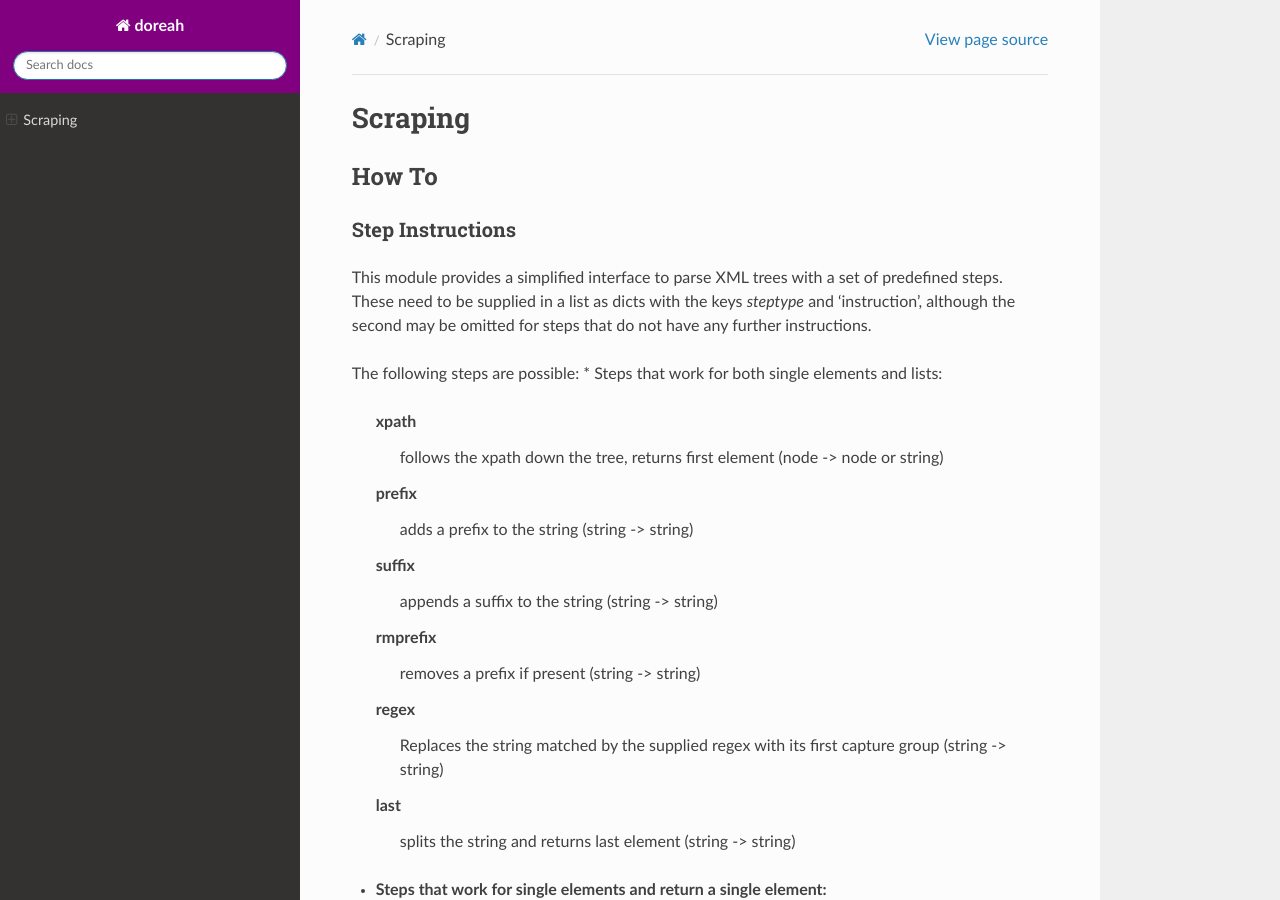
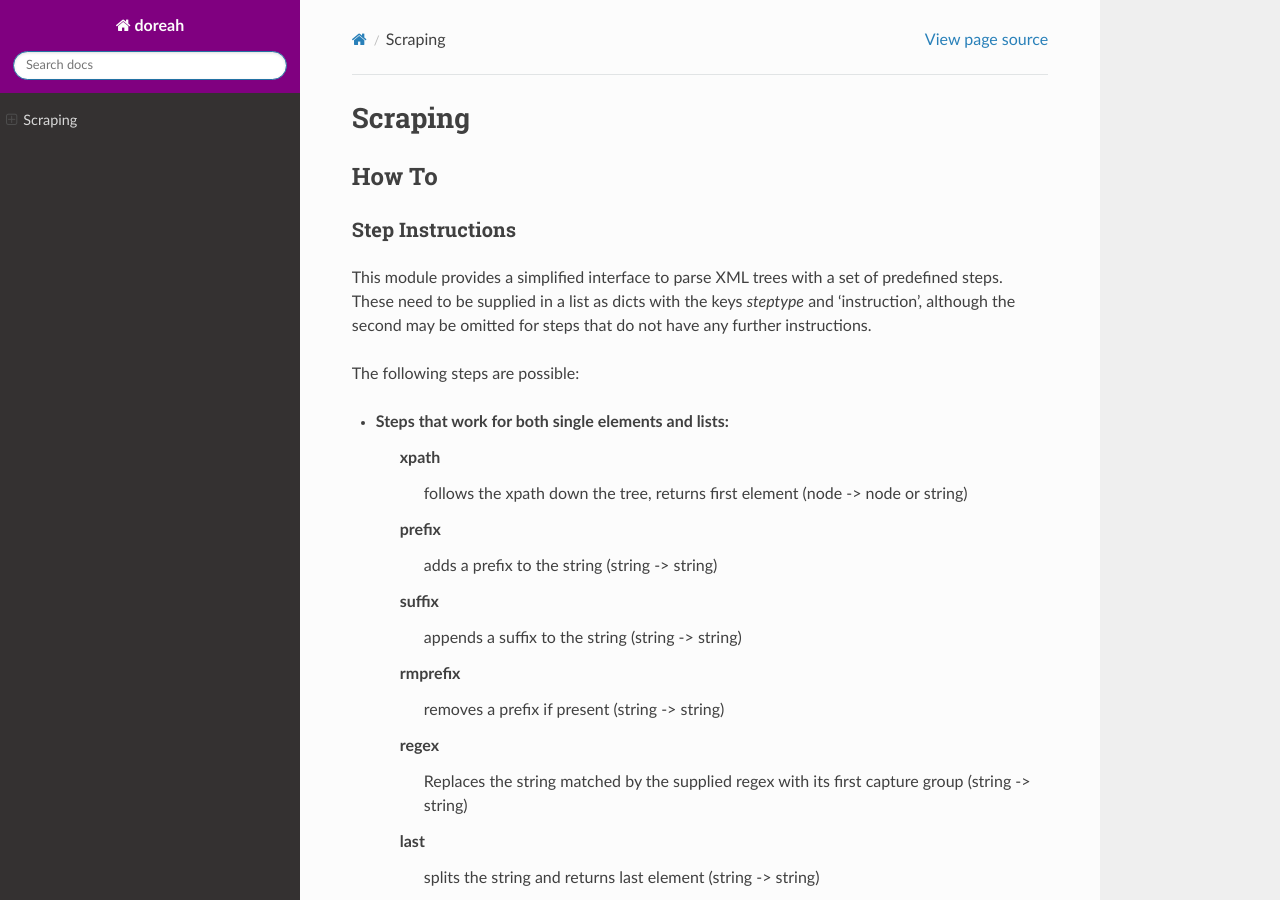
Before and after one commit to krateng/doreah, a Sphinx documentation site: the page built from docs/api/scraping.rst, in a window 1280 px wide and 900 px high. Built offline with Sphinx 7.4.7 and the Read the Docs theme 2.0.0, drawn with Linux system fonts in a browser that asks for light colours.

```diff
--- a/docs/api/scraping.rst
+++ b/docs/api/scraping.rst
@@ -12,6 +12,7 @@ These need to be supplied in a list as dicts with the keys `steptype` and 'instr
 the second may be omitted for steps that do not have any further instructions.
 
 The following steps are possible:
+
 * Steps that work for both single elements and lists:
 		xpath
 			follows the xpath down the tree, returns first element (node -> node or string)
@@ -47,10 +48,10 @@ elements. Since its arguments may be confusing, let's look at a simple example.
 Say we want to scrape all locations of a website that shows 3 entries per page
 and its URLs look like this:
 
-	https://coolplaces.tld/top?start=0
-	https://coolplaces.tld/top?start=3
-	https://coolplaces.tld/top?start=6
-	etc...
+	| https://coolplaces.tld/top?start=0
+	| https://coolplaces.tld/top?start=3
+	| https://coolplaces.tld/top?start=6
+	| etc...
 
 We would then supply ``base_url="https://bestgallery.tld/newest?start={page}"``,
 ``start_page=0`` and ``page_multiplier=3`` (since Page 0 needs a
--- a/doreah/__init__.py
+++ b/doreah/__init__.py
@@ -1,5 +1,5 @@
 name = "doreah"
-version = 0,9,2
+version = 0,10,0
 versionstr = ".".join(str(n) for n in version)
 author = {
 	"name": "Johannes Krattenmacher",
```
Also changed, not shown: 1 other file.
